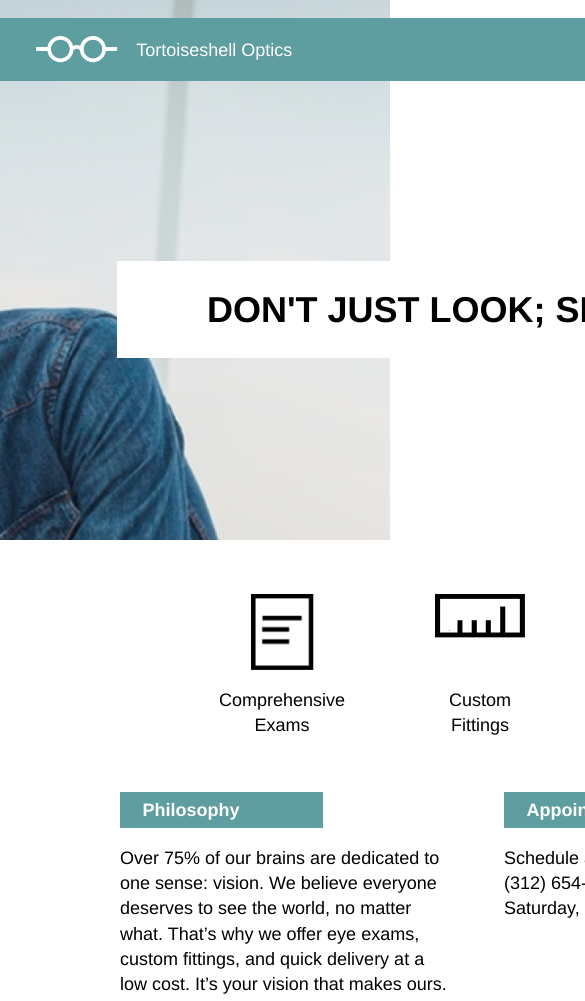
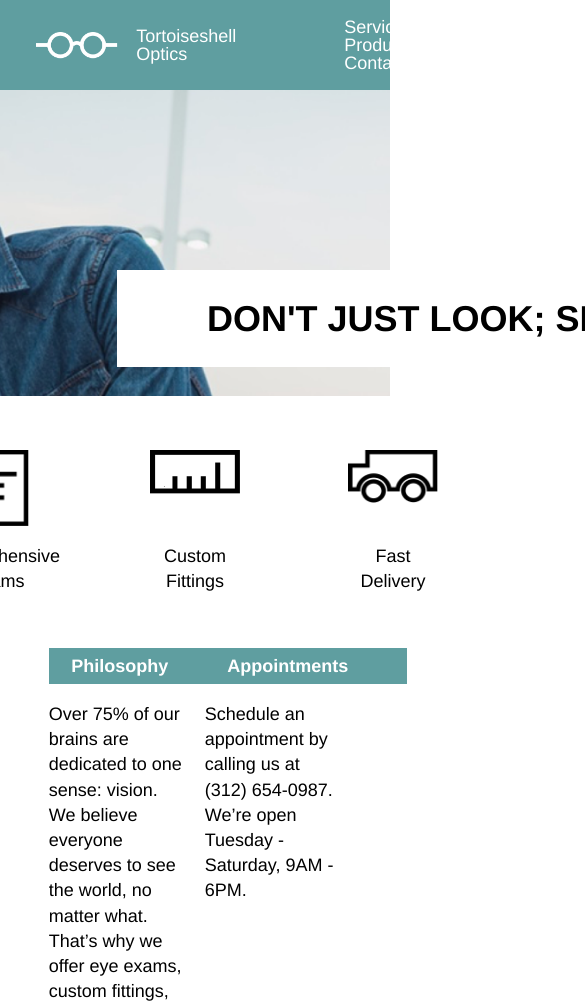
Before and after one commit to thankshermione/tortoiseshelloptics, a plain HTML site: page index.html in a window 390 px wide. Shown: the top 1001 px of the page, 585 px wide, since content can reach past the window. Drawn offline with Linux system fonts and the light colour scheme.

Commit message:
start adding media queries sitewide

```diff
--- a/resources/css/style.css
+++ b/resources/css/style.css
@@ -29,15 +29,25 @@ header .container,
 	padding-right: 1rem;
 }
 
+.logo {
+ 	display: flex;
+ 	align-items: center;
+}
+
+	/* Site Container */
+
 .container {
 	width: 960px;
 	margin: 0 auto;
 }
 
-.logo {
- 	display: flex;
- 	align-items: center;
- }
+		/* Media Queries */
+
+@media only screen and (max-width: 1024px) {
+	.container {
+		width: 100%;
+	}
+}
 
  	/* Header */
 
@@ -48,6 +58,14 @@ header {
  	background-size: cover;
  	height: 30rem;
  }
+
+ 		/* Media Queries */
+
+@media only screen and (max-width: 1024px) {
+	header {
+		height: 22rem;
+	}
+}
 
  		/* Logo and Site Nav */
 
@@ -65,6 +83,14 @@ header {
 
 	nav span {
 		padding-left: 2rem;
+	}
+
+		/* Media Queries */
+
+	@media only screen and (max-width: 1024px) {
+		header .container {
+			margin-top: 0;
+		}
 	}
 
  		/* Banner Box */
```
